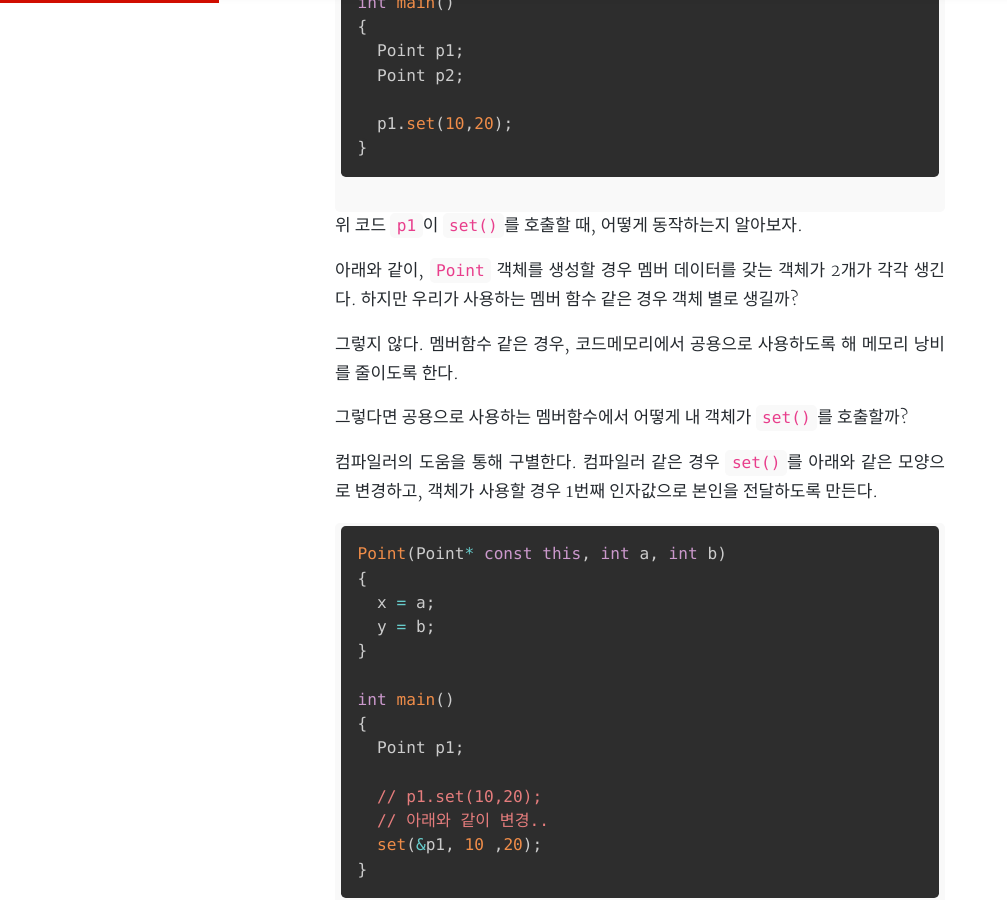
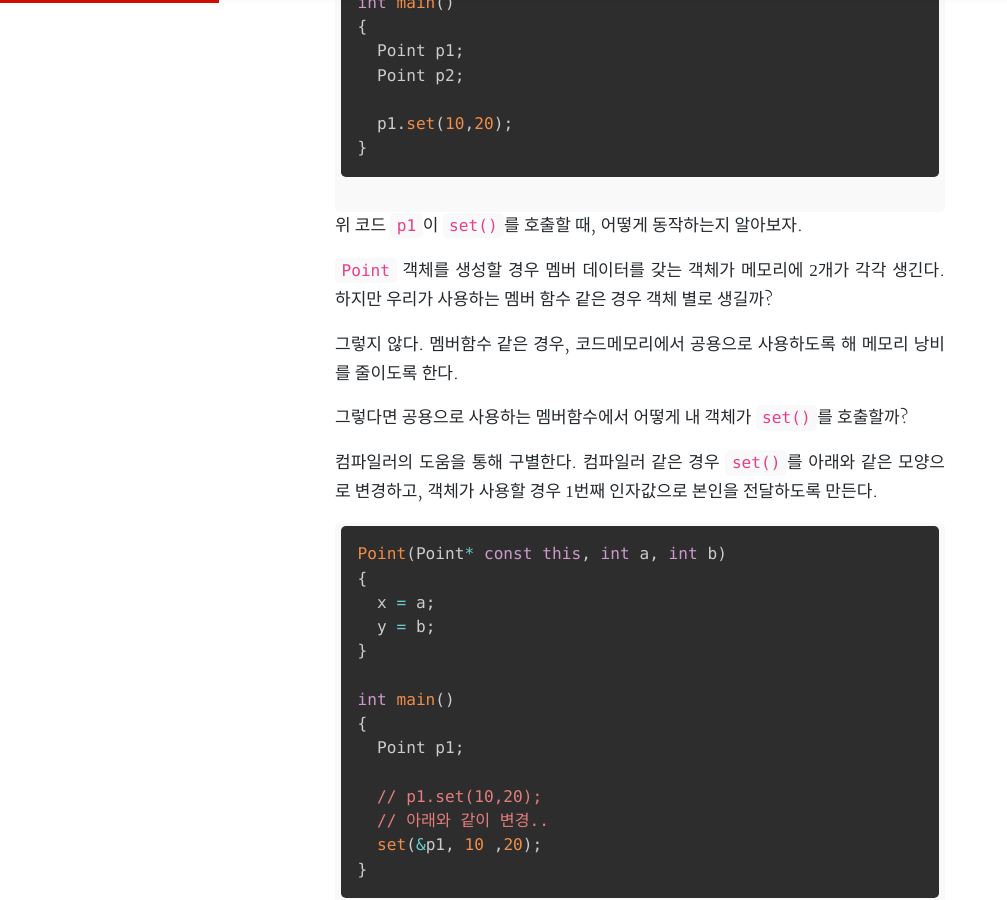
Before and after one commit to 0xd00d00/0xd00d00.github.io, a Jekyll site: the page built from _posts/2023-03-28-ecourse_basic_18_this.md, in a window 1280 px wide and 900 px high, scrolled down 1257 px. Shown: the whole window, without its empty margins (0-1007 px from the left). Built offline with Jekyll 4.4.1, drawn with Linux system fonts in a browser that asks for light colours; nearby versions of some CDN libraries; some web fonts are replaced; comment, search, counter and statistics services are not loaded; a style sheet for code colours, icons or effects is not loaded.

Commit message:
[post] fixup picture

```diff
--- a/_posts/2023-03-28-ecourse_basic_18_this.md
+++ b/_posts/2023-03-28-ecourse_basic_18_this.md
@@ -49,7 +49,7 @@ int main()
 
 위 코드 `p1`이 `set()`를 호출할 때, 어떻게 동작하는지 알아보자.
 
-아래와 같이, `Point` 객체를 생성할 경우 멤버 데이터를 갖는 객체가 2개가 각각 생긴다. 하지만 우리가 사용하는 멤버 함수 같은 경우 객체 별로 생길까?
+`Point` 객체를 생성할 경우 *멤버 데이터를 갖는 객체가 메모리에 2개*가 각각 생긴다. 하지만 우리가 사용하는 멤버 함수 같은 경우 객체 별로 생길까?
 
 그렇지 않다. 멤버함수 같은 경우, 코드메모리에서 공용으로 사용하도록 해 *메모리 낭비*를 줄이도록 한다.
 
```
